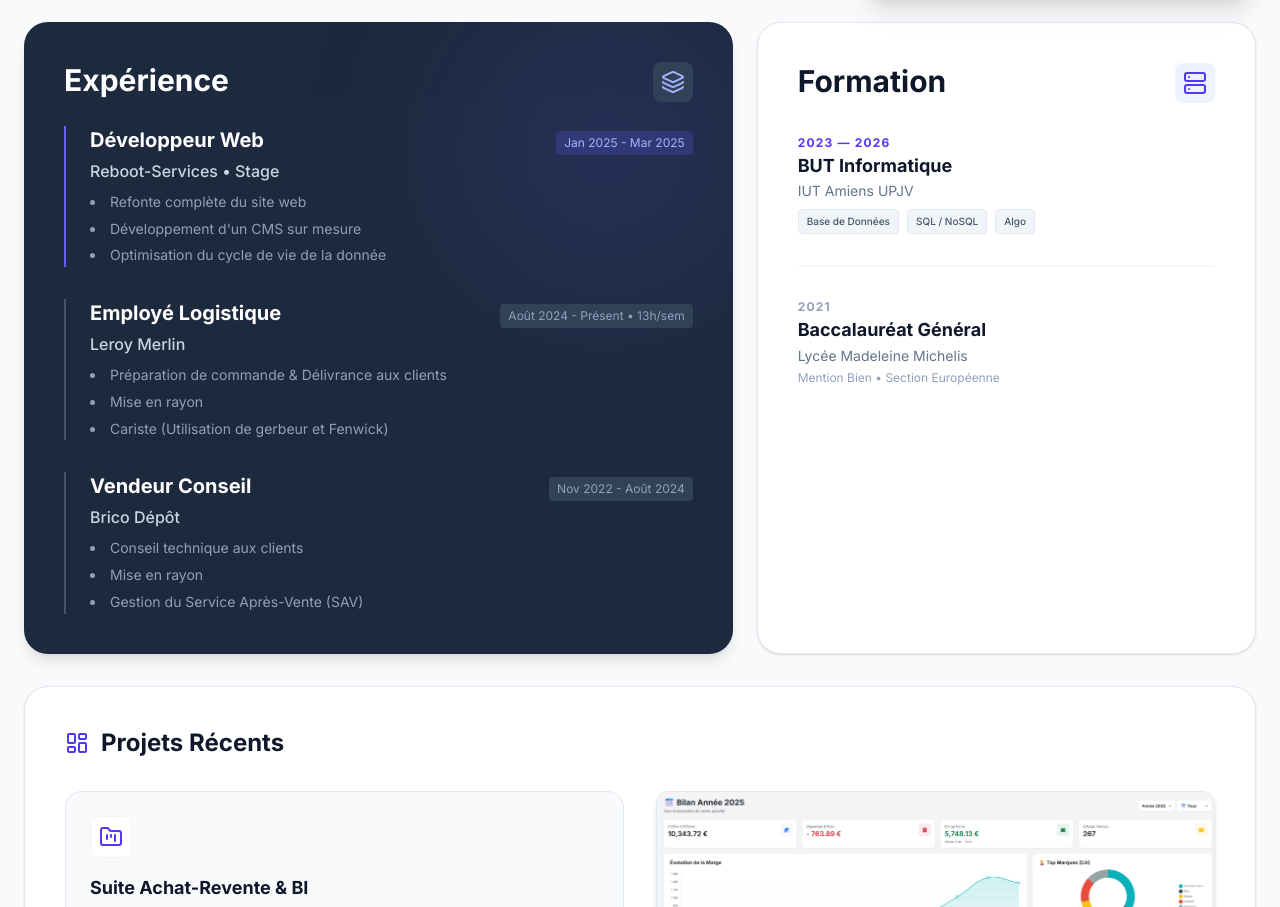
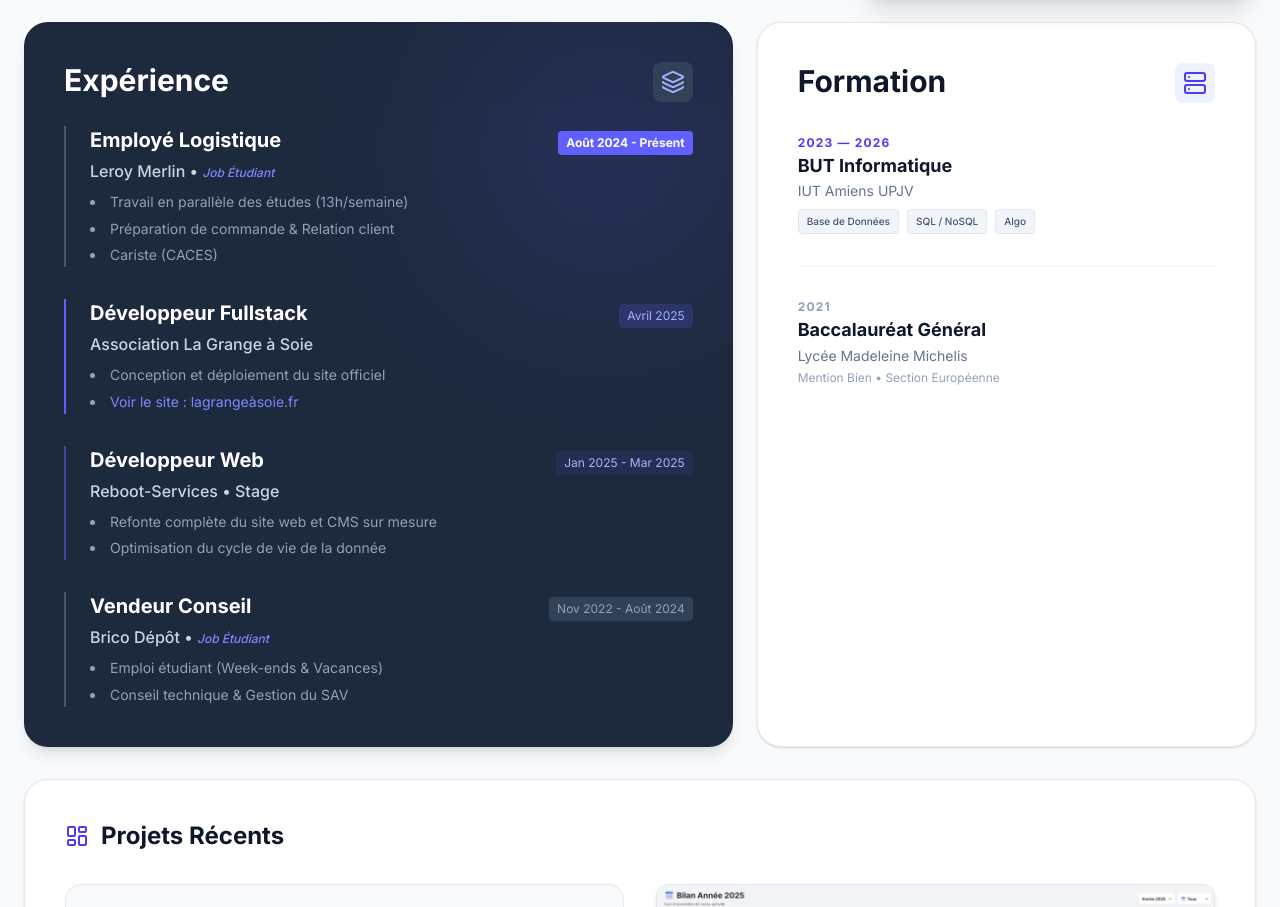
Before and after one commit to TanguyCarpentier/portfolio-tanguy, a Next.js app: page / in a window 1280 px wide. Shown: the part 662-1569 px from the top of the page. Built offline with nearby package versions, Linux system fonts and the light colour scheme.

Commit message:
ajout grange soie

```diff
--- a/app/page.tsx
+++ b/app/page.tsx
@@ -124,7 +124,7 @@ export default function Portfolio() {
           </div>
         </div>
 
-        {/* --- BLOCK 3: EXPERIENCE --- */}
+{/* --- BLOCK 3: EXPERIENCE (Mis à jour - Leroy Merlin en premier) --- */}
         <div className="md:col-span-7 bg-slate-800 text-white rounded-3xl p-8 md:p-10 flex flex-col justify-between shadow-lg relative overflow-hidden group">
           <div className="absolute top-0 right-0 p-32 bg-indigo-500 rounded-full blur-[100px] opacity-20 group-hover:opacity-30 transition-opacity"></div>
 
@@ -136,45 +136,57 @@ export default function Portfolio() {
           </div>
 
           <div className="space-y-8 relative z-10">
-            {/* Expérience 1: Reboot */}
+
+            {/* 1. Leroy Merlin (Actuel - Mis en premier) */}
+            <div className="relative pl-6 border-l-2 border-slate-600 hover:border-indigo-500/50 transition-colors">
+              <div className="flex flex-col sm:flex-row sm:justify-between sm:items-baseline mb-1">
+                <h3 className="text-xl font-bold">Employé Logistique</h3>
+                <span className="text-xs font-mono py-1 px-2 rounded bg-indigo-500 text-white font-bold">Août 2024 - Présent</span>
+              </div>
+              <p className="text-slate-300 font-medium mb-2">Leroy Merlin • <span className="text-indigo-400 italic text-xs">Job Étudiant</span></p>
+              <ul className="text-sm text-slate-400 leading-relaxed list-disc list-inside space-y-1">
+                 <li>Travail en parallèle des études (13h/semaine)</li>
+                 <li>Préparation de commande & Relation client</li>
+                 <li>Cariste (CACES)</li>
+              </ul>
+            </div>
+
+            {/* 2. La Grange à Soie */}
             <div className="relative pl-6 border-l-2 border-indigo-500">
               <div className="flex flex-col sm:flex-row sm:justify-between sm:items-baseline mb-1">
+                <h3 className="text-xl font-bold">Développeur Fullstack</h3>
+                <span className="text-xs font-mono py-1 px-2 rounded bg-indigo-500/20 text-indigo-300">Avril 2025</span>
+              </div>
+              <p className="text-slate-300 font-medium mb-2">Association La Grange à Soie</p>
+              <ul className="text-sm text-slate-400 leading-relaxed list-disc list-inside space-y-1">
+                 <li>Conception et déploiement du site officiel</li>
+                 <li><a href="https://lagrangeàsoie.fr" target="_blank" className="text-indigo-400 hover:underline hover:text-indigo-300 transition-colors">Voir le site : lagrangeàsoie.fr</a></li>
+              </ul>
+            </div>
+
+            {/* 3. Reboot Services */}
+            <div className="relative pl-6 border-l-2 border-indigo-500/50 hover:border-indigo-500 transition-colors">
+              <div className="flex flex-col sm:flex-row sm:justify-between sm:items-baseline mb-1">
                 <h3 className="text-xl font-bold">Développeur Web</h3>
-                <span className="text-xs font-mono py-1 px-2 rounded bg-indigo-500/20 text-indigo-300">Jan 2025 - Mar 2025</span>
+                <span className="text-xs font-mono py-1 px-2 rounded bg-indigo-500/10 text-indigo-300">Jan 2025 - Mar 2025</span>
               </div>
               <p className="text-slate-300 font-medium mb-2">Reboot-Services • Stage</p>
               <ul className="text-sm text-slate-400 leading-relaxed list-disc list-inside space-y-1">
-                <li>Refonte complète du site web</li>
-                <li>Développement d'un CMS sur mesure</li>
+                <li>Refonte complète du site web et CMS sur mesure</li>
                 <li>Optimisation du cycle de vie de la donnée</li>
               </ul>
             </div>
 
-            {/* Expérience 2: Leroy Merlin */}
-            <div className="relative pl-6 border-l-2 border-slate-600 hover:border-indigo-500/50 transition-colors">
-              <div className="flex flex-col sm:flex-row sm:justify-between sm:items-baseline mb-1">
-                <h3 className="text-xl font-bold">Employé Logistique</h3>
-                <span className="text-xs font-mono py-1 px-2 rounded bg-slate-700 text-slate-400">Août 2024 - Présent • 13h/sem</span>
-              </div>
-              <p className="text-slate-300 font-medium mb-2">Leroy Merlin</p>
-              <ul className="text-sm text-slate-400 leading-relaxed list-disc list-inside space-y-1">
-                 <li>Préparation de commande & Délivrance aux clients</li>
-                 <li>Mise en rayon</li>
-                 <li>Cariste (Utilisation de gerbeur et Fenwick)</li>
-              </ul>
-            </div>
-
-            {/* Expérience 3: Brico Dépôt */}
+            {/* 4. Brico Dépôt */}
             <div className="relative pl-6 border-l-2 border-slate-600 hover:border-indigo-500/50 transition-colors">
               <div className="flex flex-col sm:flex-row sm:justify-between sm:items-baseline mb-1">
                 <h3 className="text-xl font-bold">Vendeur Conseil</h3>
                 <span className="text-xs font-mono py-1 px-2 rounded bg-slate-700 text-slate-400">Nov 2022 - Août 2024</span>
               </div>
-              <p className="text-slate-300 font-medium mb-2">Brico Dépôt</p>
+              <p className="text-slate-300 font-medium mb-2">Brico Dépôt • <span className="text-indigo-400 italic text-xs">Job Étudiant</span></p>
               <ul className="text-sm text-slate-400 leading-relaxed list-disc list-inside space-y-1">
-                 <li>Conseil technique aux clients</li>
-                 <li>Mise en rayon</li>
-                 <li>Gestion du Service Après-Vente (SAV)</li>
+                 <li>Emploi étudiant (Week-ends & Vacances)</li>
+                 <li>Conseil technique & Gestion du SAV</li>
               </ul>
             </div>
           </div>
```
